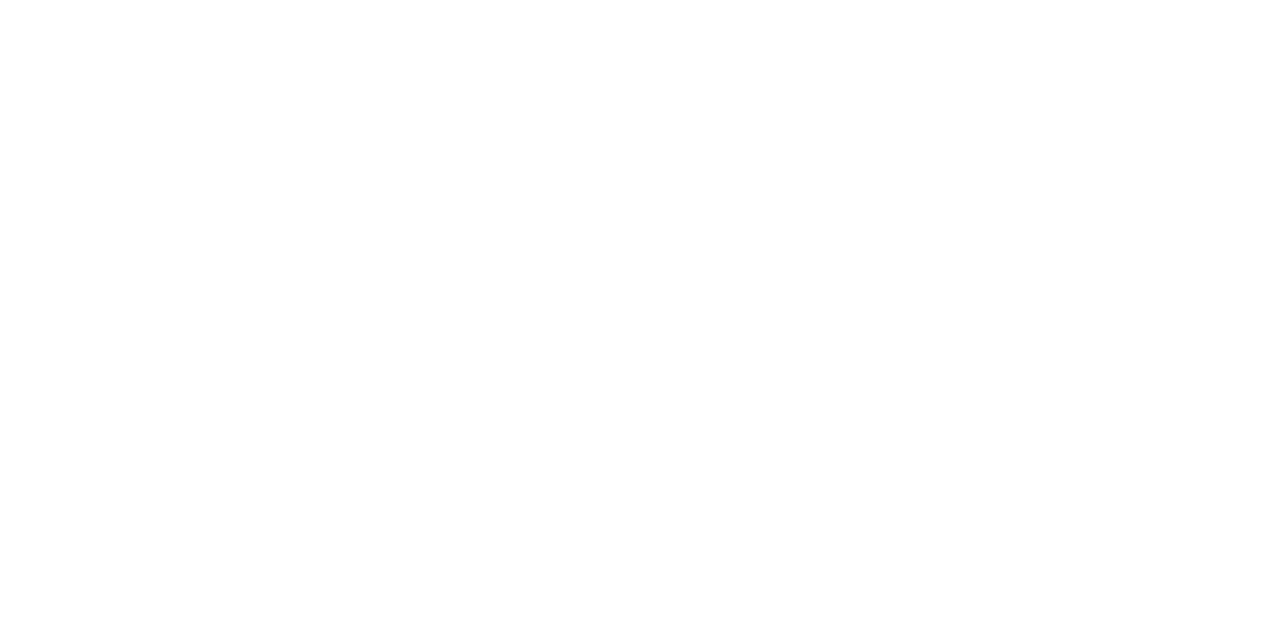
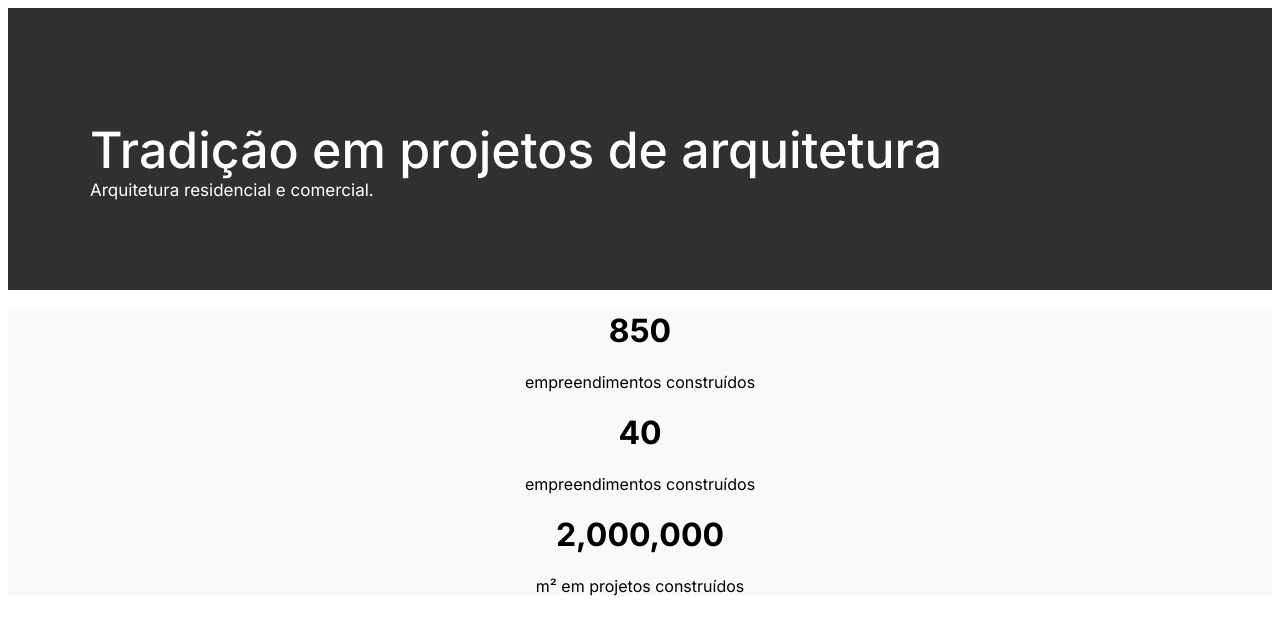
Before and after one commit to Deika-PRG/Rid-108981Desafio01, a plain HTML site: page index.html in a window 1280 px wide. Drawn offline with Linux system fonts and the light colour scheme.

Commit message:
adicionando style

```diff
--- a/index.html
+++ b/index.html
@@ -4,12 +4,28 @@
     <meta charset="UTF-8">
     <meta name="viewport" content="width=device-width, initial-scale=1.0">
     <title>Landing page</title>
+    <link rel="stylesheet" href="style.css">
     <link rel="preconnect" href="https://fonts.googleapis.com">
     <link rel="preconnect" href="https://fonts.gstatic.com" crossorigin>
     <link href="https://fonts.googleapis.com/css2?family=Inter:ital,opsz,wght@0,14..32,100..900;1,14..32,100..900&display=swap" rel="stylesheet">
 
 </head>
 <body>
+<!--Cabeçalho-->
+    <div id="cabecalho">
+        <h1 id="TituloCabecalho">Tradição em projetos de arquitetura</h1>
+        <P ID="SubTituloCabecalho">Arquitetura residencial e comercial.<P>
+    </div>
+<!--Group3-->
+    <div id="centroDados">
+        <h1 class="itens">850</h1>
+        <p class="itens">empreendimentos construídos</p>
+
+        <h1 class="itens">40</h1>
+        <p class="itens">empreendimentos construídos</p>
+        <h1 class="itens">2,000,000</h1>
+        <p class="itens">m² em projetos construídos</p>
+    </div>
     <!--script da pagina-->
     <script src="index.js"></script>
 </body>
--- a/index.js
+++ b/index.js
@@ -1 +1 @@
-let test = window.alert("Olá, mundo!")
+//let test = window.alert("Olá, mundo!")
--- a/style.css
+++ b/style.css
@@ -1,3 +1,30 @@
-*{
-    background-color: rgb(0, 0, 0);
+#cabecalho{
+    padding: 40px 20px;
+    margin: 0 auto;
+    background-color: #303030;
+    color: #FFFFFF;
+    font-family: "INTER";
+    text-align: justify;
 }
+#TituloCabecalho{
+    font-size: 50PX;
+    margin: 72px 62px 0px;
+    font-weight: 500;
+
+}
+#SubTituloCabecalho{
+    font-size: 17PX;
+    margin: 0px 62px 50px;
+}
+#centroDados{
+
+    background-color: #f9f9f9;
+    color: #000000;
+    font-family: "inter";
+}
+.itens{
+    display: flex;
+    justify-content: center;
+
+    gap: 20px;
+}
```
